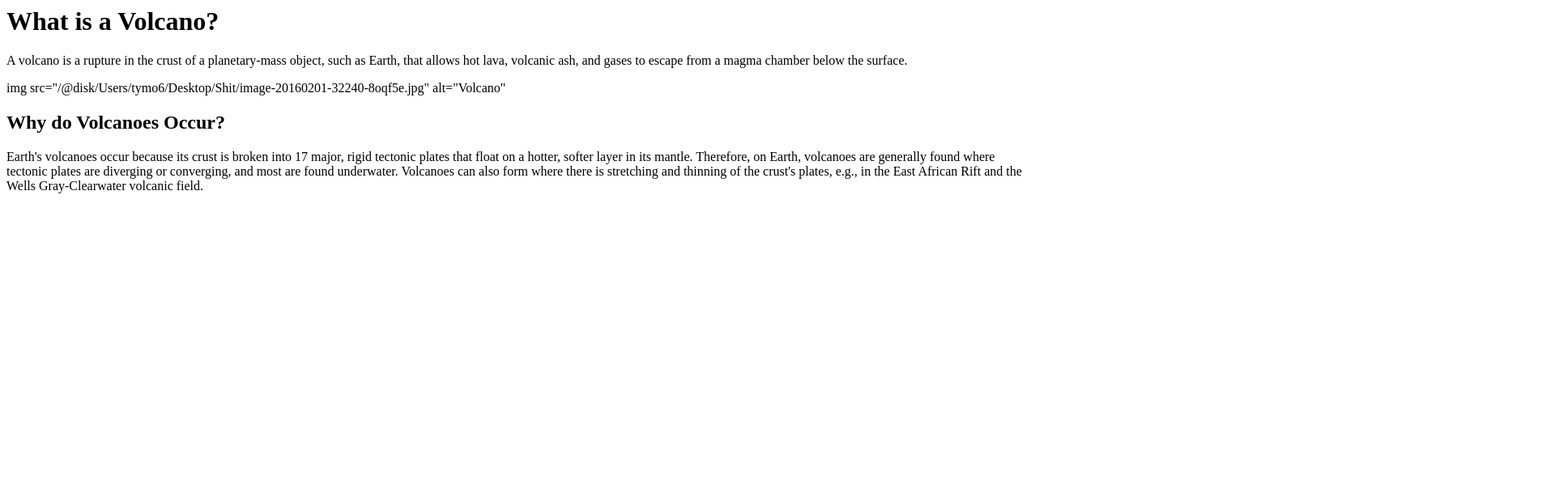
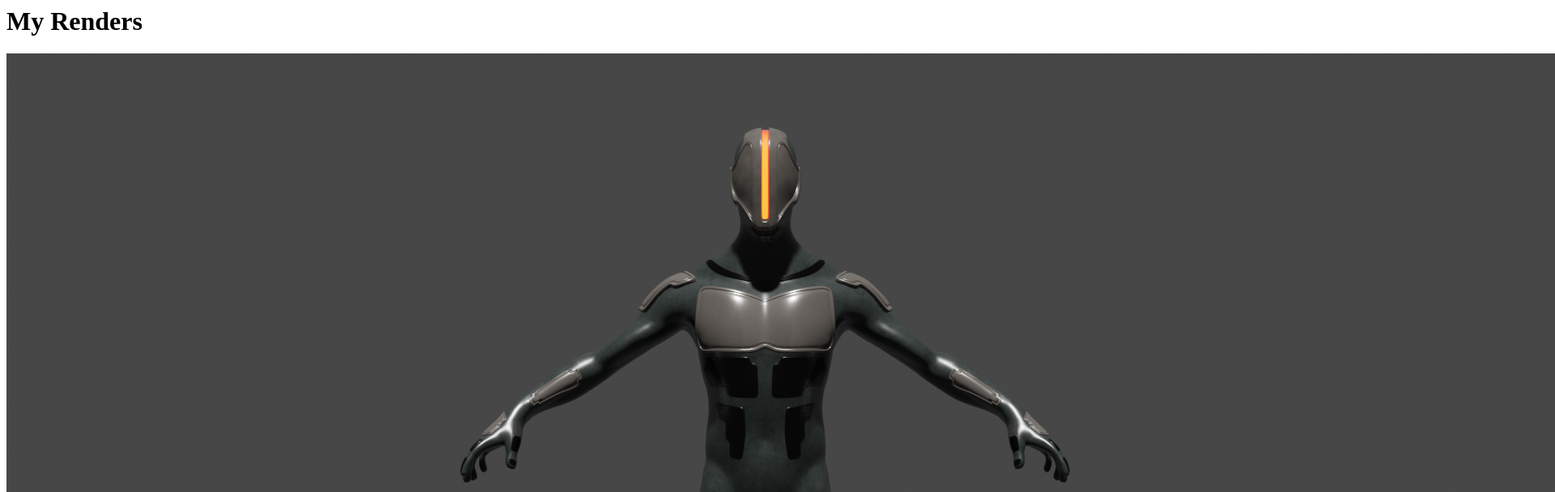
Before and after one commit to TymoRytczak/TymoRytczak.github.io, a plain HTML site: page index.html in a window 1280 px wide. Shown: the top 608 px of the page at 81% size, 1920 px wide, since content can reach past the window. Drawn offline with Linux system fonts and the light colour scheme; files whose address does not match are found by name.

Commit message:
Portfoilio

```diff
--- a/index.html
+++ b/index.html
@@ -1,12 +1,11 @@
 <html>
 <head>
-<title> Volcanos </title>
+<title> Portfolio </title>
 </head>
 <body>
-<h1>What is a Volcano? </h1>
-<p>A volcano is a rupture in the crust of a planetary-mass object, such as Earth, that allows hot lava, volcanic ash, and gases to escape from a magma chamber below the surface.</p>
-<p>img src="C:\Users\tymo6\Desktop\Shit\image-20160201-32240-8oqf5e.jpg" alt="Volcano"</p>
-<h2>Why do Volcanoes Occur?</h2>
-<p>Earth's volcanoes occur because its crust is broken into 17 major, rigid tectonic plates that float on a hotter, softer layer in its mantle. Therefore, on Earth, volcanoes are generally found where tectonic plates are diverging or converging, and most are found underwater. Volcanoes can also form where there is stretching and thinning of the crust's plates, e.g., in the East African Rift and the Wells Gray-Clearwater volcanic field.</p>
+  <h1>My Renders</h1>
+<img src="C:\Users\tymo6\OneDrive\Documents\GitHub\TymoRytczak.github.io\Images\CyberNinjaRender.png" alt="CyberNinjaRenderinja">
+<img src="C:\Users\tymo6\OneDrive\Documents\GitHub\TymoRytczak.github.io\Images\MechRender.png" alt="MechRender">
+<img src="C:\Users\tymo6\OneDrive\Documents\GitHub\TymoRytczak.github.io\Images\SpaceRender.png" alt="SpaceRender">
 </body>
 </html>
```
Also changed, not shown: Images/CyberNinjaRender.png (added), Images/MechRender.png (added), 1 other file.
